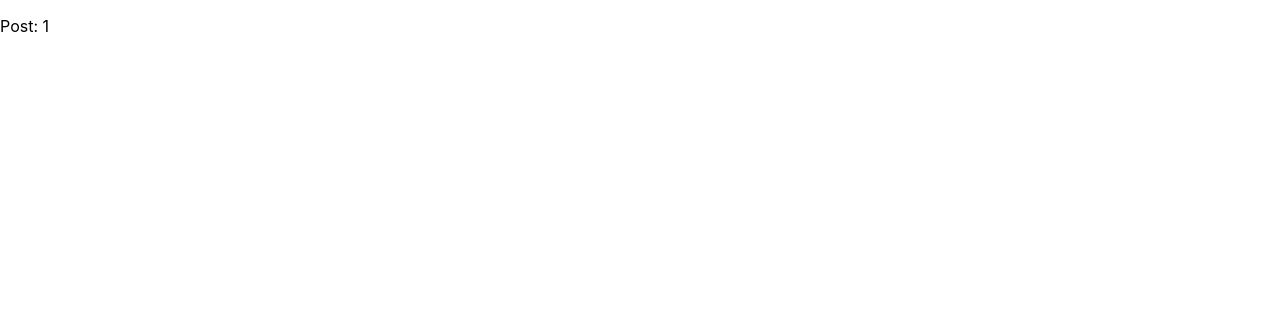
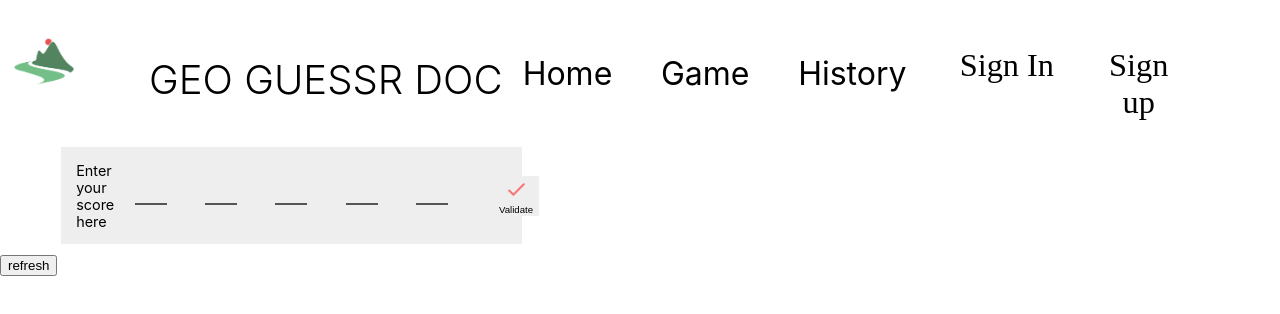
Before and after one commit to zelirio/GeoGuessrDoc, a Next.js app: page /lobby/1 in a window 1280 px wide. Shown: the top 314 px of the page. Built offline with nearby package versions, Linux system fonts and the light colour scheme; no server answers.

Commit message:
gameID page + components + backend

```diff
--- a/components/Header.jsx
+++ b/components/Header.jsx
@@ -159,7 +159,7 @@
         let username = this.state.name;
         let password = this.state.password;
 
-        console.log();
+
 
         let apiRes =  await fetch(`${API_URL}/login`,{
             method: 'POST',
@@ -231,7 +231,7 @@
                     <a className={styles.a}>Game</a>
                 </Link>
                 <Link href="/Contact">
-                    <a className={styles.a}>Contact Us</a>
+                    <a className={styles.a}>History</a>
                 </Link>
 
             </div>
--- /dev/null
+++ b/components/PlayerLine.jsx
@@ -0,0 +1,41 @@
+import React, { useState, useEffect } from 'react';
+import styles from "./PlayerLine.module.css"
+
+const PlayerLine = (props) => {
+
+    //const [playerName, setPlayerName] = useState("player")
+    let score1 = props.scores[0][0]
+    let score2 = props.scores[1][0]
+    let score3 = props.scores[2][0]
+    let score4 = props.scores[3][0]
+    let score5 = props.scores[4][0]
+
+
+    return (
+    <div className={styles.tableau}>
+        <p className={styles.name}>
+            {props.playerName}
+        </p>
+        <p className={styles.score} >
+            {score1}
+        </p>
+        <p className={styles.score}>
+            {score2}
+        </p>
+        <p className={styles.score}>
+            {score3}
+        </p>
+        <p className={styles.score}>
+            {score4}
+        </p>
+        <p className={styles.score}>
+            {score5}
+        </p>
+        <div className={styles.line}></div>
+        <p className={styles.score}>
+            {score1+score2+score3+score4+score5}
+        </p>
+    </div>);
+};
+
+export default PlayerLine
--- /dev/null
+++ b/components/PlayerLine.module.css
@@ -0,0 +1,29 @@
+.tableau{
+    display: flex;
+    flex-direction: row;
+    font-family: "Oswald";
+    font-weight: bolder;
+    width: 40vw;
+}
+
+.name{
+    color: #dd1519;
+    width: 100px;
+    margin-left: 3vw;
+}
+
+.score{
+    margin-right: 3vw;
+    text-decoration: underline;
+    text-underline-offset: 10px;
+
+}
+
+.line{
+
+    height: 50px;
+    width: 2px;
+    background-color: #ff0004;
+    margin-right: 2vw;
+
+}
--- /dev/null
+++ b/components/Round.jsx
@@ -0,0 +1,93 @@
+import React, { useState, useEffect } from 'react';
+import {API_URL} from "../index.ts";
+import PlayerLine from './PlayerLine';
+import styles from "./Round.module.css"
+import {  CheckIcon } from '@heroicons/react/outline'
+
+const Round = (props) => {
+
+    const [jwt, setJwt] = useState("");
+    const [name, setName]  = useState("");
+    const [data, setData] = useState(undefined);
+    console.log(props)
+
+    const fetching_data = async (name, jwt, gameID, roundID) => {
+
+      console.log(roundID)
+
+      let apiRes = await fetch(`${API_URL}/game/data`,{
+        method: 'POST',
+        headers: {
+            'Content-Type': 'application/json',
+        },
+        body: JSON.stringify({
+            "username": name,
+            "jwt": jwt,
+            "gameID": gameID,
+            "roundID":roundID
+        })
+      });
+      setData(await apiRes.json())
+      console.log(data)
+    }
+
+    // ICI
+    const handleChange = (event) => {
+        setState({
+            [event.target.name]: event.target.value
+          });
+        console.log(this.state)
+    }
+
+    const handleSubmit = () => {
+      conmouseleave.log("yo")
+    }
+
+    useEffect(() => {
+      // Perform localStorage action
+      setName(sessionStorage.getItem('user'));
+      setJwt(sessionStorage.getItem('token'));
+
+      console.log(name + jwt)
+      fetching_data(name, jwt, props.gameID, props.roundID)
+      console.log(data)
+    }, [])
+
+
+    const items = []
+    if(data){
+      if(data.data){
+        for (const value of data.data) {
+          items.push(<PlayerLine playerName = {value[0]} scores = {value.slice(1)}/>)
+        }
+      }
+    }
+
+
+
+    return (<div>
+                <div className={styles.round}>
+                    <div className={styles.playerLine}>{items}</div>
+                    <div className={styles.line}></div>
+                    <form className={styles.form}>
+                      <p className={styles.label}>Enter your score here</p>
+
+                        <input className={styles.input} type="text" name="score1" onChange={handleChange}/>
+                        <input className={styles.input} type="text" name="score2" onChange={handleChange}/>
+                        <input className={styles.input} type="text" name="score3" onChange={handleChange}/>
+                        <input className={styles.input} type="text" name="score4" onChange={handleChange}/>
+                        <input className={styles.input} type="text" name="score5" onChange={handleChange}/>
+
+                        <button  className={styles.check} onClick={handleSubmit}>
+                            <CheckIcon className={styles.checkMark}/>
+                            Validate
+                        </button>
+                    </form>
+                </div>
+
+                <button  onClick={() => fetching_data(name, jwt, props.gameID,  props.roundID)}>refresh</button>
+           </div>
+        );
+}
+
+export default Round;
--- /dev/null
+++ b/components/Round.module.css
@@ -0,0 +1,53 @@
+.round{
+    margin-left: 4vw;
+}
+
+
+
+
+.label{
+    white-space:wrap;
+    width: 100px;
+    font-size: 90%;
+    margin-right: 1.6vw;
+    margin-left: 15px;
+}
+
+.form{
+    display: flex;
+    margin: 10px;
+    flex-direction: row;
+    align-items: center;
+    background-color: #EEEEEE;
+    width: 36vw;
+}
+
+.input{
+    margin-right: 3vw;
+    outline: 0;
+    border-width: 0 0 2px;
+    border-color: rgb(0, 0, 0);
+    font-size: 80%;
+    width: 32px;
+    background-color: #EEEEEE;
+}
+
+.checkMark{
+    height: 25px;
+    width: 25px;
+    color: red;
+    stroke-opacity: 50%;
+
+}
+.check{
+    margin-left: 0.5vw;
+    width: 50px;
+    background-color: #EEEEEE;
+    font-size: 60%;
+    border: none;
+}
+
+.check:hover{
+    background-color: #dcd9d9;
+    border-radius: 5px;
+}
--- a/pages/game.js
+++ b/pages/game.js
@@ -47,9 +47,8 @@
         let data = await apiRes.json()
         console.log(data)
         if(data.message == "success"){
-            const router = useRouter()
             const url = "/lobby/" + data["url"]
-            router.push(url)
+            Router.push(url)
         }
         else{
             console.log("va te faire mettre")
--- a/pages/lobby/[gameID].js
+++ b/pages/lobby/[gameID].js
@@ -1,10 +1,75 @@
 import { useRouter } from 'next/router'
+import {API_URL} from "../../index.ts";
+import React, { useState, useEffect } from 'react';
+import Round from '../../components/Round';
+import Header from '../../components/Header';
+
+
 
 const Post = () => {
-  const router = useRouter()
-  const { gameID } = router.query
+  const { query, isReady } = useRouter()
+  const { gameID } = query
 
-  return <p>Post: {gameID}</p>
+  console.log(query)
+
+  const [jwt, setJwt] = useState("")
+  const [name, setName]  = useState("")
+  const [data, setData] = useState("")
+
+  /*if (!isReady) {
+    return <div>aaaaaa</div>
+  }*/
+
+  const fetching = async (name,jwt) => {
+    let apiRes = await fetch(`${API_URL}/game/join`,{
+      method: 'POST',
+      headers: {
+          'Content-Type': 'application/json',
+      },
+      body: JSON.stringify({
+          "username": name,
+          "jwt": jwt,
+          "gameID": gameID
+      })
+    });
+
+    setData(await apiRes.json())
+    console.log(data)
+  }
+
+  useEffect(() => {
+    // Perform localStorage action
+    console.log("avant if")
+    console.log(isReady)
+    if (isReady) {
+      const name = sessionStorage.getItem('user')
+      const jwt = sessionStorage.getItem('token')
+      console.log(gameID)
+      fetching(name,jwt)
+      console.log("youpi")
+    }
+
+  }, [isReady])
+
+  if (!isReady) {
+    return <div>aaaaaa</div>
+  }
+
+  return (
+    <div>
+      <Header />
+      <Round  gameID={gameID} roundID="1" />
+    </div>
+
+  );
+
+
+
+
 }
 
+
+
+
+
 export default Post
```
Also changed, not shown: 2 other files (tests, documents, lock files or other folders).
